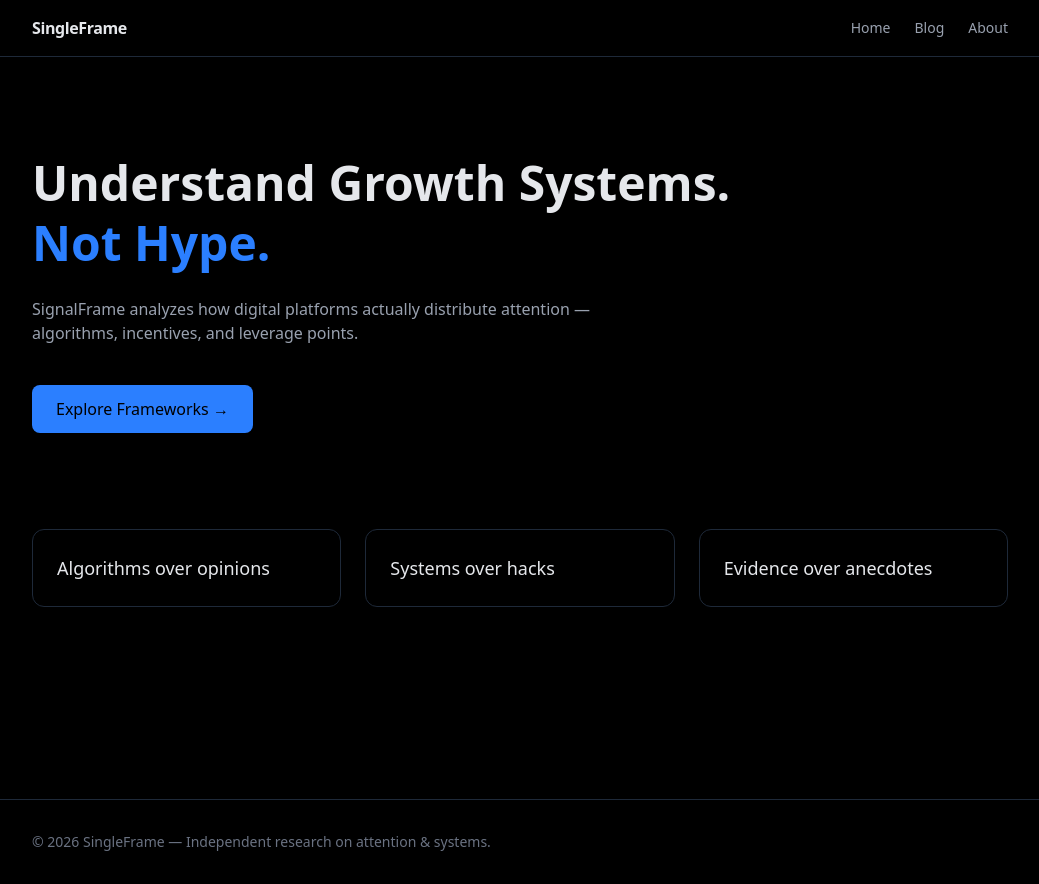
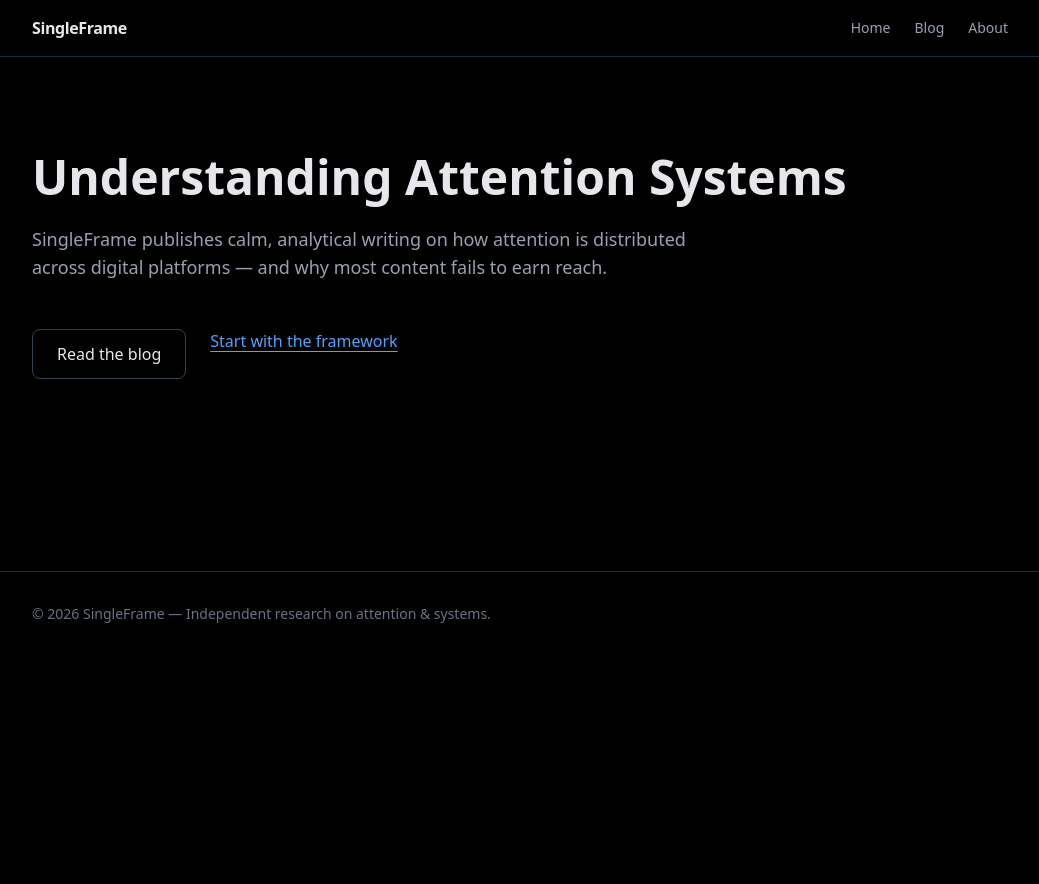
Before and after one commit to Amarendra-hub/SingleFrame, a Next.js app: page / in a window 1280 px wide. Shown: the whole page, without its empty margins (120-1159 px from the left). After the commit the page ends 800 px from the top, so only its background shows below. Built offline with nearby package versions, Linux system fonts and the light colour scheme.

Commit message:
Add homepage

```diff
--- a/app/page.tsx
+++ b/app/page.tsx
@@ -1,42 +1,37 @@
-export default function Home() {
+export const metadata = {
+          title: "SingleFrame",
+            description:
+                "Independent research on how attention and distribution systems work.",
+                };
+
+                export default function HomePage() {
                   return (
                       <main className="max-w-5xl mx-auto px-6 py-24">
-                    {/* Hero */}
-                          <section className="mb-24">
-                                  <h1 className="text-5xl font-bold leading-tight mb-6">
-                                            Understand Growth Systems.
-                                                      <br />
-                                                                <span className="text-blue-500">Not Hype.</span>
+                            <h1 className="text-5xl font-bold mb-6">
+                                    Understanding Attention Systems
                                           </h1>
 
-                                                                                <p className="text-gray-400 max-w-xl mb-10">
-                                                                                          SignalFrame analyzes how digital platforms actually distribute attention —
-                                                                                                    algorithms, incentives, and leverage points.
+                                                <p className="text-gray-400 text-lg max-w-2xl mb-12">
+                                                        SingleFrame publishes calm, analytical writing on how attention is
+                                                                distributed across digital platforms — and why most content fails
+                                                                        to earn reach.
                                                                               </p>
 
+                                                                                    <div className="flex gap-6">
                                                                                             <a
                                                                                                       href="/blog"
-                                                                                                                                        className="inline-block bg-blue-500 hover:bg-blue-600 text-black font-medium px-6 py-3 rounded-lg transition"
+                                                                                                                className="border border-gray-700 px-6 py-3 rounded-lg hover:border-gray-500 transition"
                                                                                                                         >
-                                                                                                                                                          Explore Frameworks →
+                                                                                                                                  Read the blog
                                                                                                                                           </a>
-                                                                                                                                                                        </section>
 
-                                                                                                                                                                              {/* Principles */}
-                                                                                                                                                                                    <section className="grid md:grid-cols-3 gap-6">
-                                                                                                                                                                                            {[
-                                                                                                                                                                                                      "Algorithms over opinions",
-                                                                                                                                                                                                                "Systems over hacks",
-                                                                                                                                                                                                                          "Evidence over anecdotes",
-                                                                                                                                                                                                                                  ].map((text) => (
-                                                                                                                                                                                                                                            <div
-                                                                                                                                                                                                                                                        key={text}
-                                                                                                                                                                                                                                                                    className="border border-gray-800 rounded-xl p-6 bg-black/20"
+                                                                                                                                                  <a
+                                                                                                                                                            href="/blog/the-attention-framework"
+                                                                                                                                                                      className="text-blue-400 underline underline-offset-4"
                                                                                                                                                                               >
-                                                                                                                                                                                                                                                                                          <p className="text-lg">{text}</p>
+                                                                                                                                                                                        Start with the framework
+                                                                                                                                                                                                </a>
                                                                                                                                                                                                       </div>
-                                                                                                                                                                                                                                                                                                            ))}
-                                                                                                                                                                                                                                                                                                                  </section>
                                                                                                                                                                                                           </main>
                                                                                                                                                                                                             );
                                                                                                                                                                                                             }
```
Lines whose indentation alone changed are shown as unchanged.
